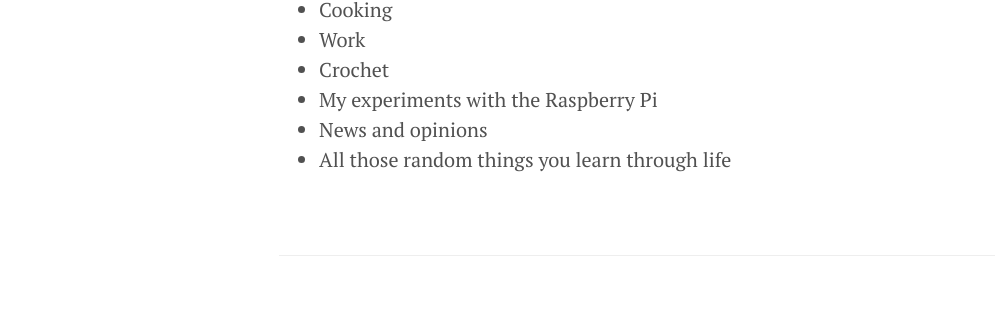
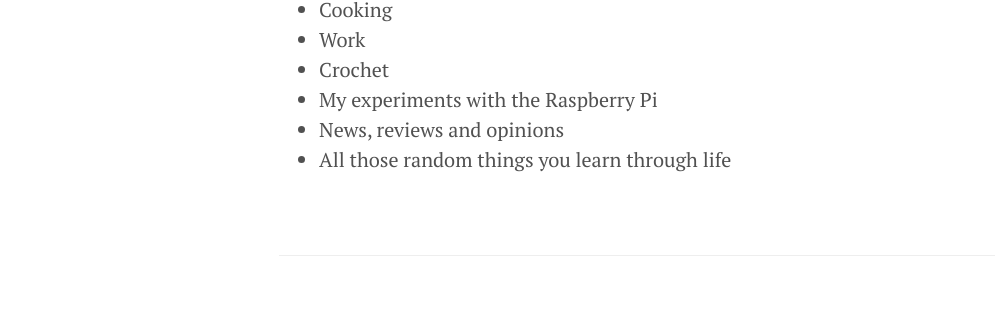
Before and after one commit to kapdaddy/Random-Machinations, a Jekyll site: the page built from _posts/2015-08-31-welcome-to-random-machinations.md, in a window 1280 px wide. Shown: the part 457-769 px from the top of the page, without its empty margins (1-996 px from the left). Built offline with Jekyll 4.4.1, drawn with Linux system fonts in a browser that asks for light colours; Markdown is read by kramdown in place of the engine named in the settings.

Commit message:
Slight change to list

```diff
--- a/_posts/2015-08-31-welcome-to-random-machinations.md
+++ b/_posts/2015-08-31-welcome-to-random-machinations.md
@@ -14,5 +14,5 @@ I'll have posts about:
 * Work
 * Crochet
 * My experiments with the Raspberry Pi
-* News and opinions
+* News, reviews and opinions
 * All those random things you learn through life
```
